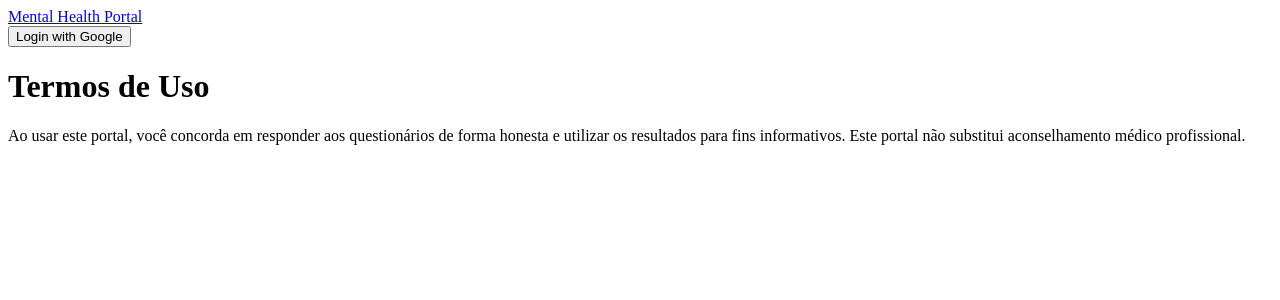
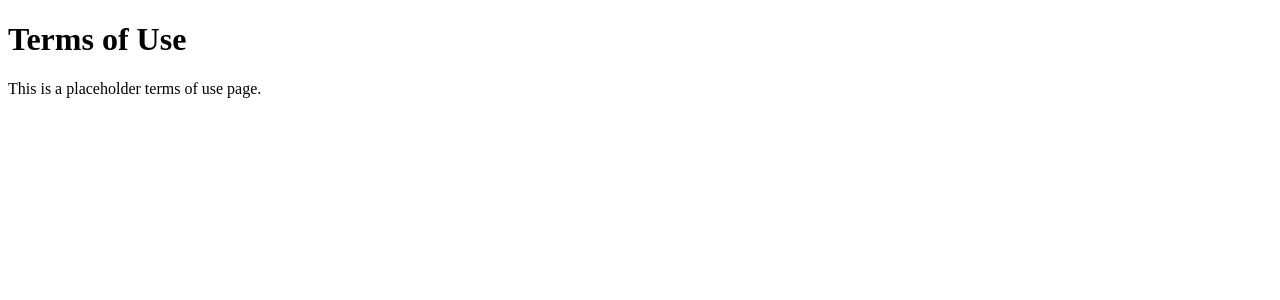
Before and after one commit to fschneider13/mental-health-portal, a Next.js app: page /mental-health-portal/terms in a window 1280 px wide. Shown: the top 300 px of the page. Built offline with nearby package versions, Linux system fonts and the light colour scheme; no server answers.

Commit message:
Update terms.jsx

```diff
--- a/pages/terms.jsx
+++ b/pages/terms.jsx
@@ -1,13 +1,8 @@
-import Navbar from '../components/Navbar';
-
 export default function Terms() {
   return (
-    <div className="min-h-screen bg-gray-100">
-      <Navbar />
-      <div className="container mx-auto p-4">
-        <h1 className="text-2xl font-bold mb-4">Termos de Uso</h1>
-        <p>Ao usar este portal, você concorda em responder aos questionários de forma honesta e utilizar os resultados para fins informativos. Este portal não substitui aconselhamento médico profissional.</p>
-      </div>
+    <div className="container mx-auto p-4">
+      <h1 className="text-3xl font-bold mb-4">Terms of Use</h1>
+      <p>This is a placeholder terms of use page.</p>
     </div>
   );
 }
```
